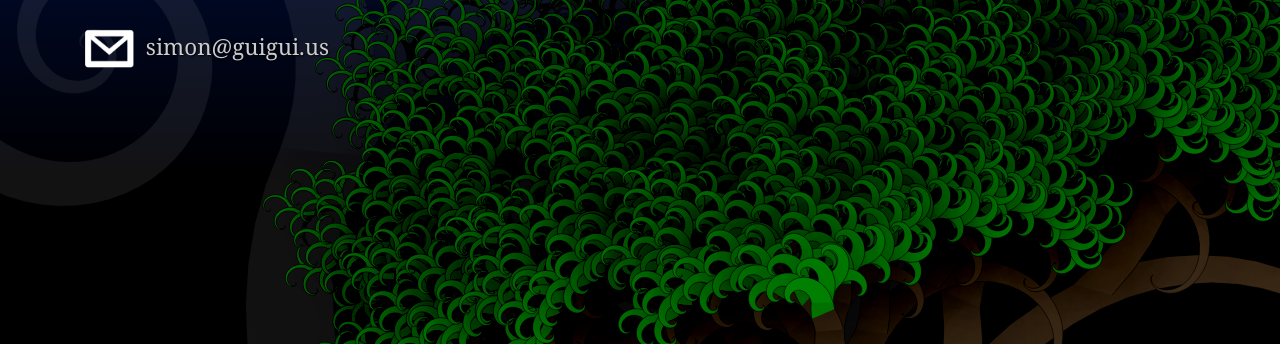
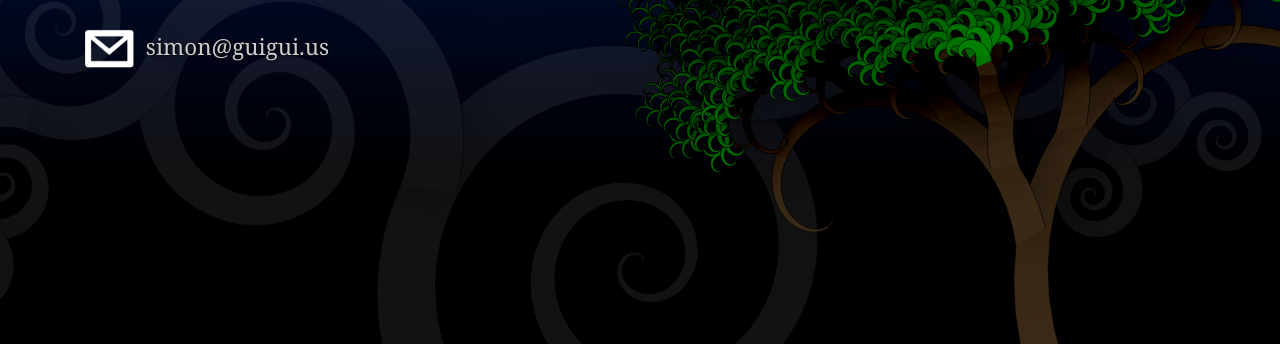
Before and after one commit to fyhertz/fyhertz.github.io, a plain HTML site: page index.htm in a window 1280 px wide. Shown: the part 456-800 px from the top of the page. Drawn offline with Linux system fonts and the light colour scheme.

Commit message:
Fractals scaling with viewport height.

```diff
--- a/index.htm
+++ b/index.htm
@@ -32,6 +32,7 @@
     <canvas id="tree"></canvas>
     <canvas id="moon"></canvas>
 
+    <section>
       <article>
 	<ul>
           <li>
@@ -48,6 +49,7 @@
           </li>
 	</ul>
       </article>
+    </section>
 
   </body>
 
--- a/js/moon.js
+++ b/js/moon.js
@@ -3,11 +3,9 @@
 
     var face = ":)";
     var radius = 150;
-
     var p = new Vector2d();
     var center = new Vector2d();
     var m = new Vector2d();
-
     var ctx;
     var width, height;
     var state = 0;
--- a/js/tree.js
+++ b/js/tree.js
@@ -62,6 +62,8 @@
     }
 
     function drawBackground() {
+	var scaleFactor = height/1200;
+
 	ctx = $('canvas')[0].getContext('2d');
 	ctx.strokeStyle = "rgba(0,0,0,0.6)";
 	ctx.shadowColor = "rgba(0,0,0,0.6)";
@@ -70,7 +72,7 @@
 
 	center.set(0.5*width,0.9*height);
 	f = function (t) {return (1-t)*(1-t);}
-	radius = 350, weight = 100;
+	radius = 350*scaleFactor, weight = 100*scaleFactor;
 	angle = 3*Math.PI/5;
 	loops = 3;
 	shrink = 1.6;
@@ -83,6 +85,7 @@
     }
 
     function drawTree() {
+	var scaleFactor = height/1200;
 
 	ctx = $('canvas')[1].getContext('2d');
 	ctx.strokeStyle = "rgba(0,0,0,0.6)";
@@ -90,9 +93,9 @@
 	ctx.shadowOffsetX = 0;
 	ctx.shadowBlur = 70;
 
-	center.set(1.02*width,950);
+	center.set(1.02*width,0.80*height);
 	f = function (t) {return (1-t)*(1-t);}
-	radius = 450, weight = 60;
+	radius = 450*scaleFactor, weight = 60*scaleFactor;
 	angle = 4*Math.PI/5;
 	loops = 1;
 	shrink = 1.6;
--- a/less/styles.css
+++ b/less/styles.css
@@ -46,14 +46,17 @@ body {
     background: -ms-linear-gradient(-90deg, rgba(0,29,119,1) 0%,rgba(0,0,0,1) 80%,rgba(0,0,0,1) 100%);
 }
 
-article {
+section {
     position: relative;
     margin: 0 10px;
     height: 100%;
     z-index: 100;
+}
+
+article {
+    display: table-cell;
+    vertical-align: middle;
     ul  {
-	display: table-cell;
-	vertical-align: middle;
 	font-weight: normal;
 	text-shadow: black 1px 1px 2px;
         list-style-type: none;
@@ -66,8 +69,8 @@ article {
             margin: 5px;
         }
         a {
-	         color: #CCC;
-	         text-decoration: none;
+	    color: #CCC;
+	    text-decoration: none;
         }
     }
     li {
@@ -107,9 +110,11 @@ article {
     #tree {
 	display: block;
     }
-    article {
+    section {
 	margin: 0 80px 0 80px;
 	display: table;
+    }
+    article {
 	li {
             -moz-transition: all .3s ease-out;
             -ms-transition: all .3s ease-out;
```
Lines whose indentation alone changed are shown as unchanged.
